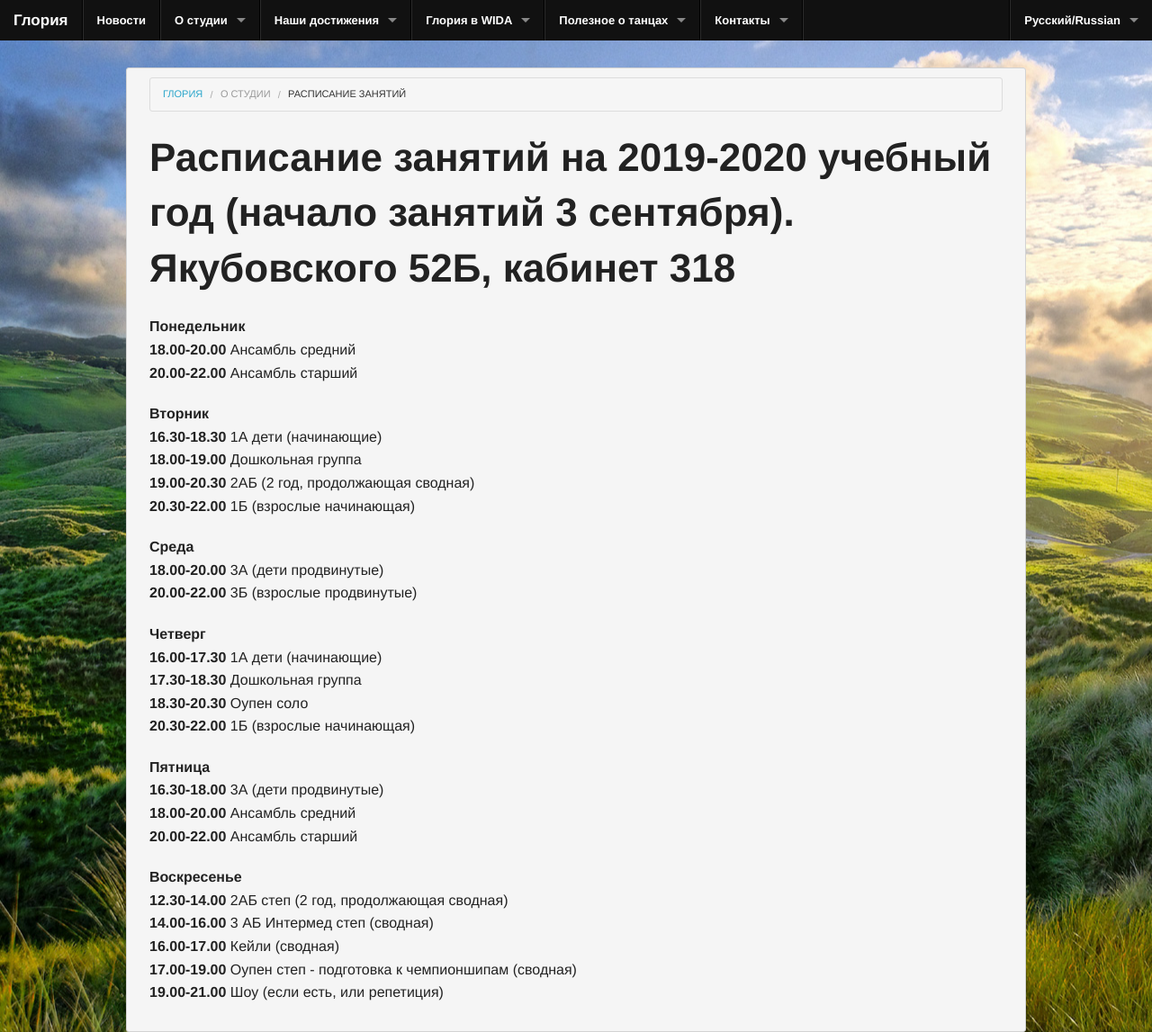
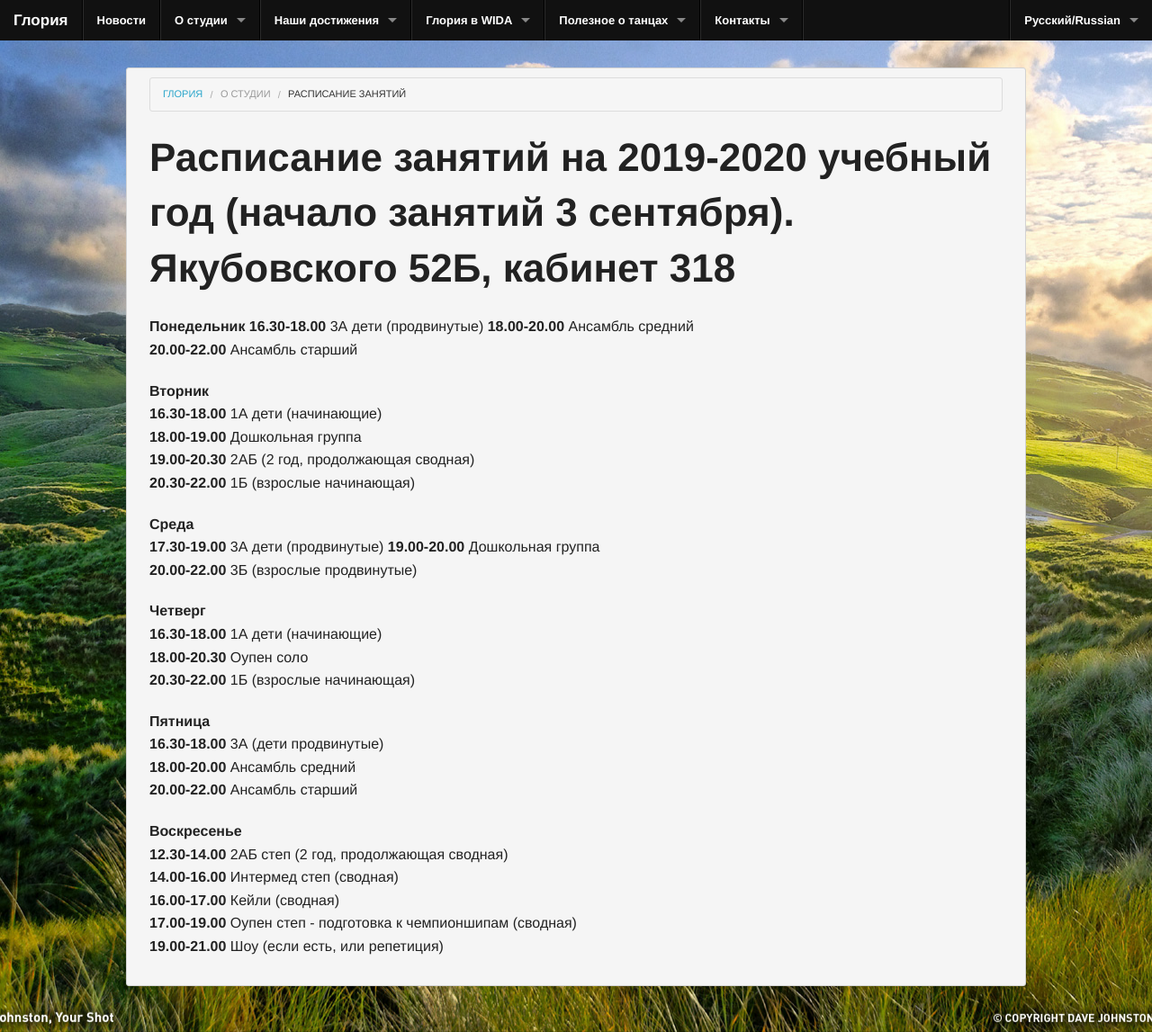
Before and after one commit to gloria-studio/gloria-studio.github.io, a Jekyll site: the page built from about/schedule/index.md, in a window 1280 px wide. Shown: the whole page at 90% size. Built offline with Jekyll 4.4.1, drawn with Linux system fonts in a browser that asks for light colours.

Commit message:
Update index.md

```diff
--- a/about/schedule/index.md
+++ b/about/schedule/index.md
@@ -17,24 +17,25 @@ published: true
 # Расписание занятий на 2019-2020 учебный год (начало занятий 3 сентября). Якубовского 52Б, кабинет 318
 
 **Понедельник**
+**16.30-18.00** 3А дети (продвинутые)
 **18.00-20.00** Ансамбль средний
 **20.00-22.00** Ансамбль старший
 
 **Вторник**
-**16.30-18.30** 1А дети (начинающие)
+**16.30-18.00** 1А дети (начинающие)
 **18.00-19.00** Дошкольная группа
 **19.00-20.30** 2АБ (2 год, продолжающая сводная)
 **20.30-22.00** 1Б (взрослые начинающая)
 
 
 **Среда**
-**18.00-20.00** 3А (дети продвинутые)
+**17.30-19.00** 3А дети (продвинутые)
+**19.00-20.00** Дошкольная группа
 **20.00-22.00** 3Б (взрослые продвинутые)
 
 **Четверг**
-**16.00-17.30** 1А дети (начинающие)
-**17.30-18.30** Дошкольная группа
-**18.30-20.30** Оупен соло
+**16.30-18.00** 1А дети (начинающие)
+**18.00-20.30** Оупен соло
 **20.30-22.00** 1Б (взрослые начинающая)
 
 **Пятница**
@@ -45,7 +46,7 @@ published: true
 
 **Воскресенье**
 **12.30-14.00** 2АБ степ (2 год, продолжающая сводная)
-**14.00-16.00** 3 АБ Интермед степ (сводная)
+**14.00-16.00** Интермед степ (сводная)
 **16.00-17.00** Кейли (сводная)
 **17.00-19.00** Оупен степ - подготовка к чемпионшипам (сводная)
 **19.00-21.00** Шоу (если есть, или репетиция)
```
